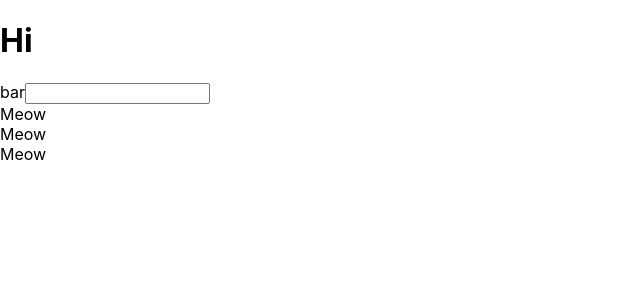
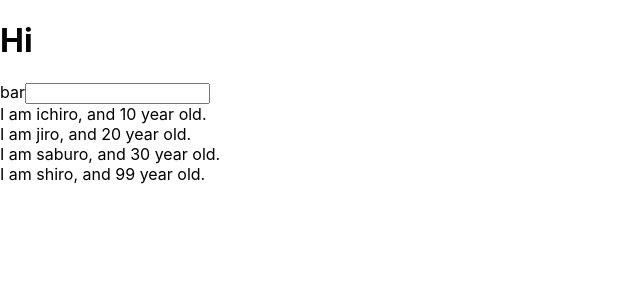
Before and after one commit to marumaru2018/udemy-react-redux-crud-application, a React (Create React App) app: page / in a window 1280 px wide. Shown: the top 300 px of the page, without its empty margins (0-640 px from the left). Built offline with nearby package versions, Linux system fonts and the light colour scheme.

Commit message:
learn component

```diff
--- a/src/App.js
+++ b/src/App.js
@@ -4,18 +4,36 @@ import './App.css';
 
 //function App() {
 const App = () => {
-const greeting = "Hi";
+  const greeting = "Hi";
+  const profiles = [
+    {name:"ichiro",age:10},
+    {name:"jiro",age:20},
+    {name:"saburo",age:30},
+    {name:"shiro"}
+  ];
+  /*
+  <User name={"ichiro"} age={"10"} />
+  <User name={"jiro"} age={"20"} />
+  <User name={"saburo"} age={"30"} />
+  */
+
   return (
           <React.Fragment>
           <h1 className="foo">{greeting}</h1>
           <label htmlFor="bar">bar</label>
           <input type="text" onClick={() => {console.log("clicked")}} />
-          <Cat />
-          <Cat />
-          <Cat />
+          {
+            profiles.map((profile, index) => {
+              return <User name={profile.name} age={profile.age} key={index} />
+            }
+
+            )
+          }
           </React.Fragment>
   );
 }
+
+/*
 const Cat = () => {
   return (
     <div>
@@ -23,5 +41,16 @@ const Cat = () => {
     </div>
   );
 }
+*/
+const User = (props) => {
+  return (
+    <div>
+      I am {props.name}, and  {props.age} year old.
+    </div>
+  );
+}
 
+User.defaultProps = {
+  age:99
+};
 export default App;
```
